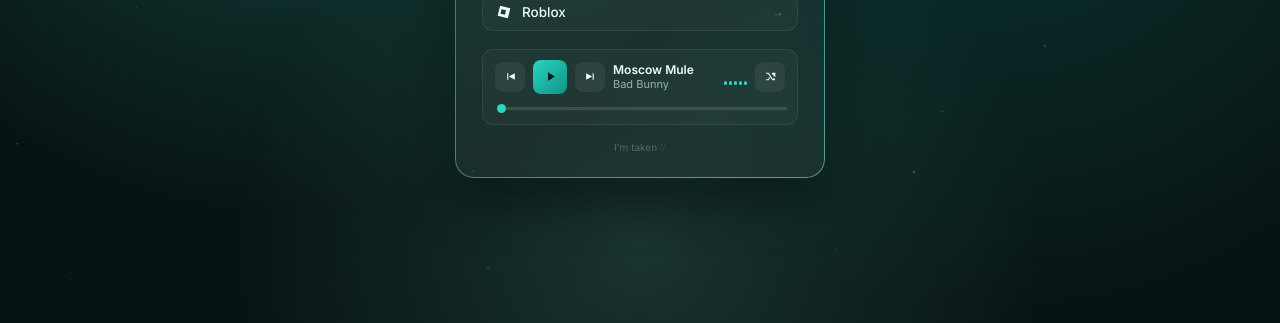
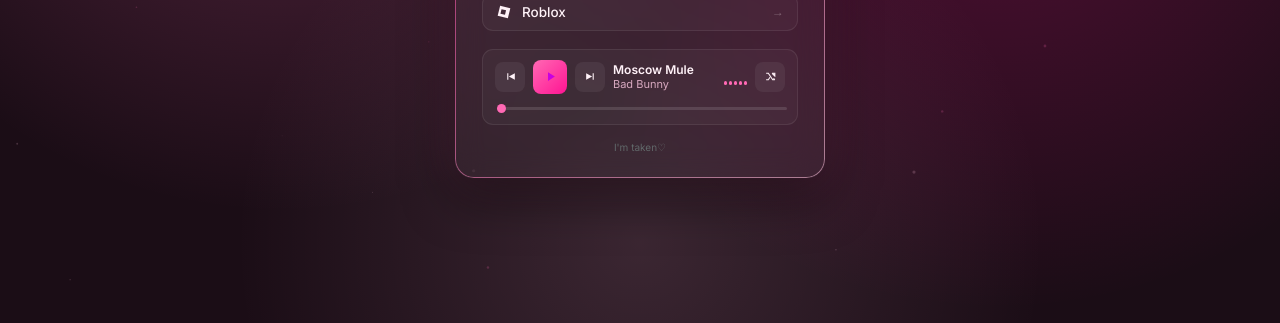
Before and after one commit to tophatedits-afk/PLUSSULTRAAA, a plain HTML site: page index.html in a window 1280 px wide. Shown: the part 477-800 px from the top of the page. Drawn offline with Linux system fonts and the light colour scheme.

Commit message:
July 13th

```diff
--- a/index.html
+++ b/index.html
@@ -14,18 +14,18 @@
      as this html file, then reference the filenames
      in CONFIG below.
      ============================================= */
-  :root{
-    --bg-0:#050c0b;
-    --bg-1:#081413;
-    --glass:rgba(255,255,255,0.04);
-    --glass-border:rgba(255,255,255,0.08);
-    --text-hi:#eafff9;
-    --text-lo:#8fb5ac;
-    --teal:#2dd4bf;
-    --teal-deep:#0d9488;
-    --teal-light:#7cf2df;
-    --discord:#5865F2;
-  }
+:root{
+  --bg-0:#10070d;
+  --bg-1:#1b0d16;
+  --glass:rgba(255,255,255,0.04);
+  --glass-border:rgba(255,255,255,0.08);
+  --text-hi:#fff2f8;
+  --text-lo:#d8a9c0;
+  --teal:#ff69b4;
+  --teal-deep:#ff1493;
+  --teal-light:#ffc1dc;
+  --discord:#5865F2;
+}
 
   *{box-sizing:border-box;}
   html,body{
@@ -42,9 +42,9 @@
     inset:0;
     z-index:0;
     background:
-      radial-gradient(circle at 22% 25%, rgba(45,212,191,0.28), transparent 42%),
-      radial-gradient(circle at 78% 35%, rgba(13,148,136,0.26), transparent 45%),
-      radial-gradient(circle at 50% 90%, rgba(124,242,223,0.14), transparent 42%),
+      radial-gradient(circle at 22% 25%, rgba(255,105,180,0.28), transparent 42%),
+      radial-gradient(circle at 78% 35%, rgba(255,20,147,0.26), transparent 45%),
+      radial-gradient(circle at 50% 90%, rgba(255,193,220,0.14), transparent 42%),
       var(--bg-1);
   }
   canvas#particles{
@@ -71,7 +71,7 @@
     border:1px solid var(--glass-border);
     backdrop-filter:blur(14px);
     -webkit-backdrop-filter:blur(14px);
-    box-shadow:0 18px 50px rgba(0,0,0,0.5), 0 0 40px rgba(45,212,191,0.10);
+   box-shadow:0 18px 50px rgba(0,0,0,0.5), 0 0 40px rgba(255,105,180,0.18);
     text-align:center;
     animation:card-in .5s ease both;
   }
@@ -122,7 +122,7 @@
     font-weight:700;
     font-size:30px;
     color:var(--text-hi);
-    box-shadow:0 0 24px rgba(45,212,191,0.22);
+    box-shadow:0 0 24px rgba(255,105,180,0.35);
   }
   .status-dot{
     position:absolute;
@@ -181,7 +181,7 @@
   .link-btn:hover{
     transform:translateY(-1px);
     background:rgba(255,255,255,0.06);
-    border-color:rgba(45,212,191,0.45);
+    border-color:rgba(255,105,180,0.45);
   }
   .link-btn svg{ width:16px; height:16px; flex-shrink:0; }
   .link-btn span{ margin-left:auto; opacity:.3; font-size:12px; }
@@ -210,16 +210,16 @@
     flex-shrink:0;
     transition:background .15s ease, color .15s ease;
   }
-  .ctrl-btn:hover{ background:rgba(45,212,191,0.18); }
+  .ctrl-btn:hover{ background:rgba(255,105,180,0.18); }
   .ctrl-btn svg{ width:13px; height:13px; }
-  .ctrl-btn.active{ color:var(--teal); background:rgba(45,212,191,0.15); }
+  .ctrl-btn.active{ color:var(--teal); background:rgba(255,105,180,0.15); }
 
   .play-btn{
     width:34px;height:34px;
     border-radius:8px;
     border:none;
     background:linear-gradient(135deg,var(--teal),var(--teal-deep));
-    color:#04211d;
+    color:#c800e2;
     cursor:pointer;
     display:flex;align-items:center;justify-content:center;
     flex-shrink:0;
@@ -256,7 +256,7 @@
     font-size:10px;
     color:rgba(143,181,172,0.45);
   }
-  .footer-tag b{ color:rgba(45,212,191,0.7); }
+  .footer-tag b{ color:rgba(255,105,180,0.75); }
 
   @media (prefers-reduced-motion: reduce){
     .card::before{ animation:none !important; }
@@ -530,7 +530,7 @@
       r:Math.random()*1.3+0.3,
       vx:(Math.random()-0.5)*0.1,
       vy:(Math.random()-0.5)*0.1,
-      hue: Math.random()>0.5 ? '45,212,191' : '124,242,223'
+      hue: Math.random()>0.5 ? '255,105,180' : '255,193,220'
     }));
   }
   function frame(){
```
